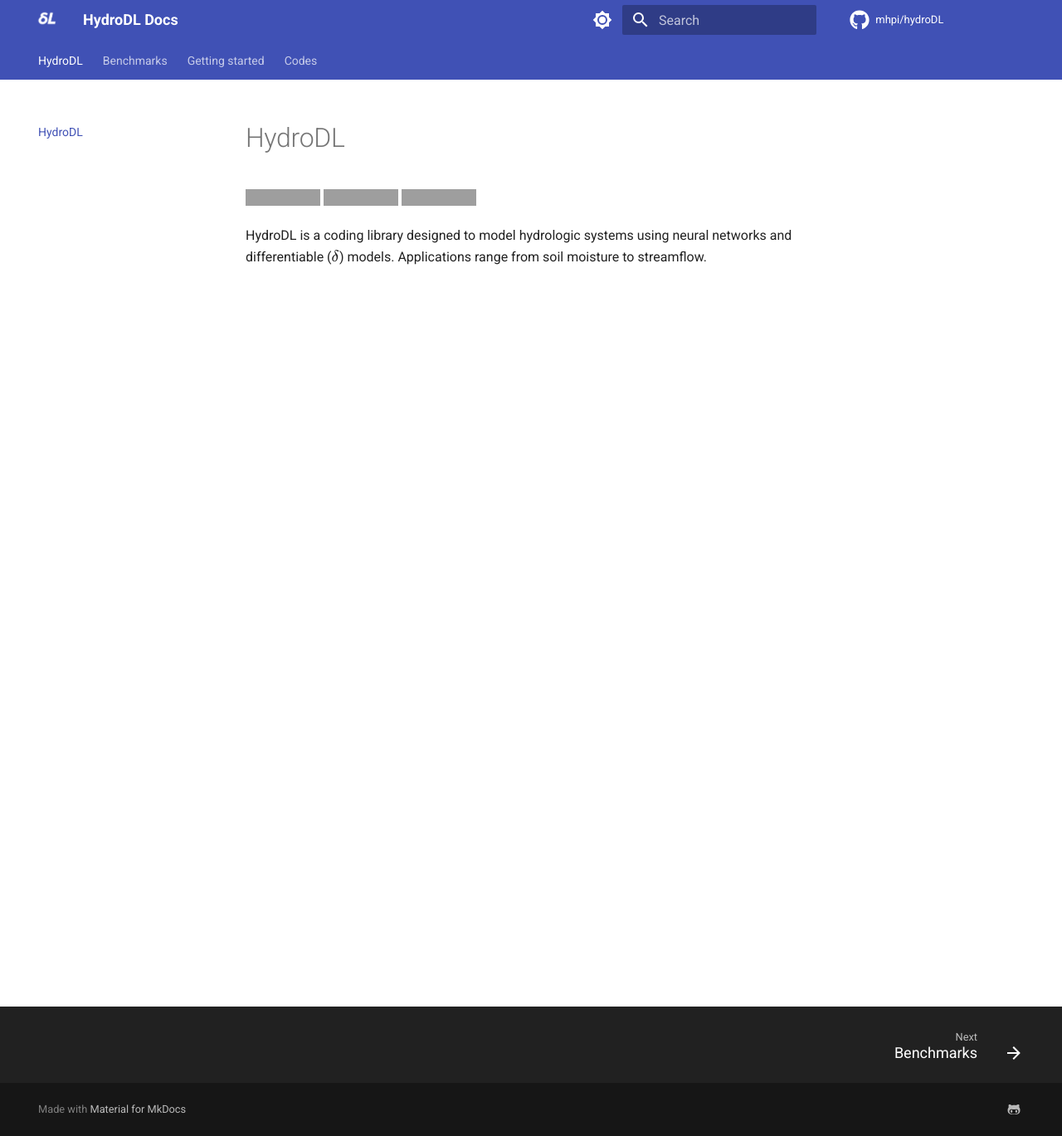
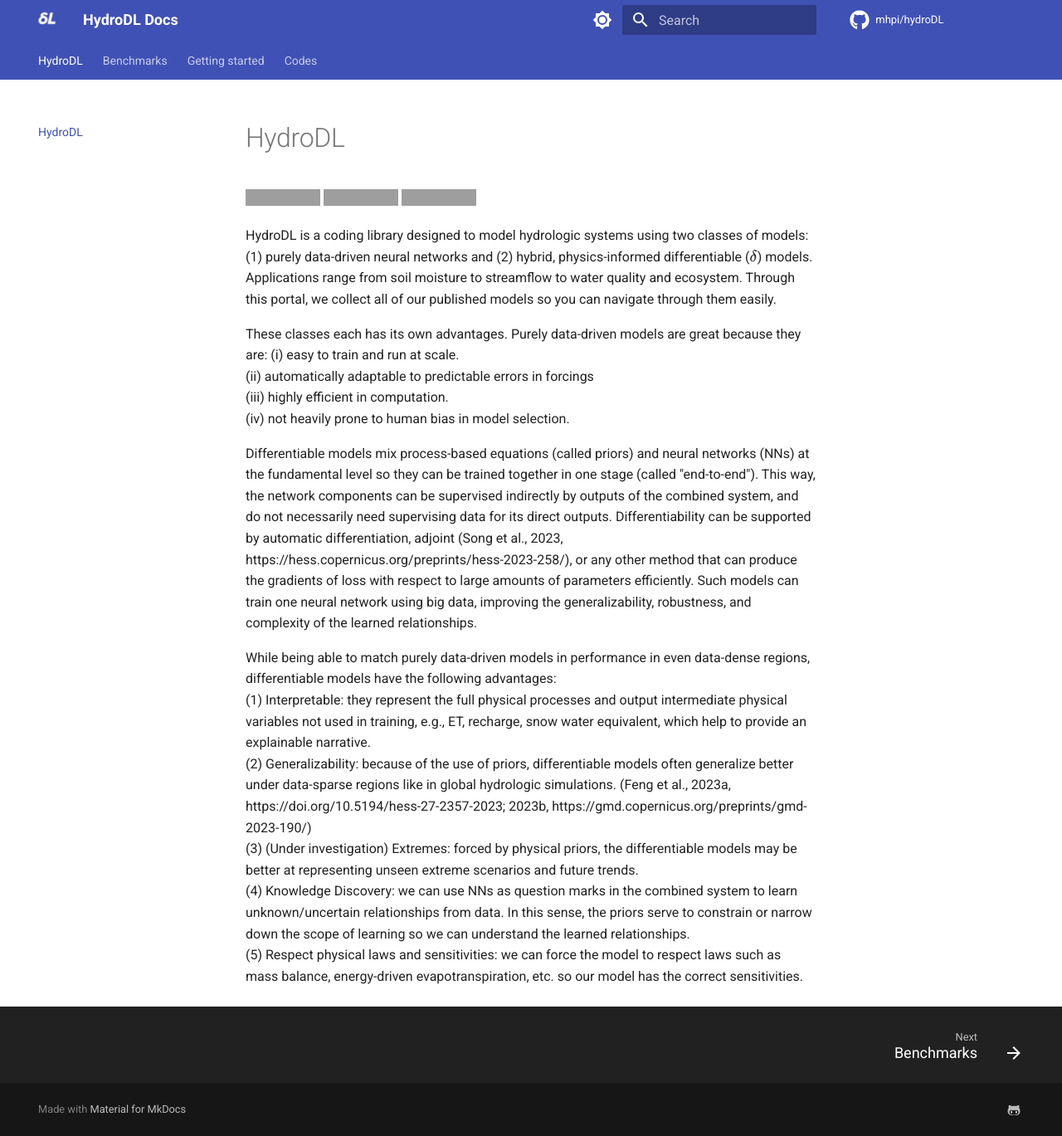
Before and after one commit to mhpi/mhpi.github.io, an MkDocs documentation site: the page built from docs/index.md, in a window 1280 px wide and 1369 px high. Shown: the whole window at 83% size. Built offline with MkDocs 1.6.1 and Material for MkDocs 9.7.7, drawn with Linux system fonts in a browser that asks for light colours; a script that is not in the unit is left out; comment, search, counter and statistics services are not loaded; grey boxes are pictures that could not be loaded.

Commit message:
Update index.md
Describe the main content of the web portal.

```diff
--- a/docs/index.md
+++ b/docs/index.md
@@ -2,4 +2,19 @@
 
 [![PyPI](https://img.shields.io/pypi/v/hydroDL?color=blue)](https://pypi.org/project/hydroDL/)  [![DOI](https://zenodo.org/badge/DOI/10.5281/zenodo.3993880.svg)](https://doi.org/10.5281/zenodo.3993880) [![CodeStyle](https://img.shields.io/badge/code%20style-Black-black)]()
 
-HydroDL is a coding library designed to model hydrologic systems using neural networks and differentiable ($\delta$) models. Applications range from soil moisture to streamflow.
+HydroDL is a coding library designed to model hydrologic systems using two classes of models: (1) purely data-driven neural networks and (2) hybrid, physics-informed differentiable ($\delta$) models. Applications range from soil moisture to streamflow to water quality and ecosystem. Through this portal, we collect all of our published models so you can navigate through them easily.
+
+These classes each has its own advantages. Purely data-driven models are great because they are:
+(i) easy to train and run at scale.
+(ii) automatically adaptable to predictable errors in forcings
+(iii) highly efficient in computation.
+(iv) not heavily prone to human bias in model selection.
+
+Differentiable models mix process-based equations (called priors) and neural networks (NNs) at the fundamental level so they can be trained together in one stage (called "end-to-end"). This way, the network components can be supervised indirectly by outputs of the combined system, and do not necessarily need supervising data for its direct outputs. Differentiability can be supported by automatic differentiation, adjoint (Song et al., 2023, https://hess.copernicus.org/preprints/hess-2023-258/), or any other method that can produce the gradients of loss with respect to large amounts of parameters efficiently. Such models can train one neural network using big data, improving the generalizability, robustness, and complexity of the learned relationships.
+
+While being able to match purely data-driven models in performance in even data-dense regions, differentiable models have the following advantages:
+(1) Interpretable: they represent the full physical processes and output intermediate physical variables not used in training, e.g., ET, recharge, snow water equivalent, which help to provide an explainable narrative.
+(2) Generalizability: because of the use of priors, differentiable models often generalize better under data-sparse regions like in global hydrologic simulations. (Feng et al., 2023a, https://doi.org/10.5194/hess-27-2357-2023; 2023b, https://gmd.copernicus.org/preprints/gmd-2023-190/)
+(3) (Under investigation) Extremes: forced by physical priors, the differentiable models may be better at representing unseen extreme scenarios and future trends.
+(4) Knowledge Discovery: we can use NNs as question marks in the combined system to learn unknown/uncertain relationships from data. In this sense, the priors serve to constrain or narrow down the scope of learning so we can understand the learned relationships.
+(5) Respect physical laws and sensitivities: we can force the model to respect laws such as mass balance, energy-driven evapotranspiration, etc. so our model has the correct sensitivities.
```
